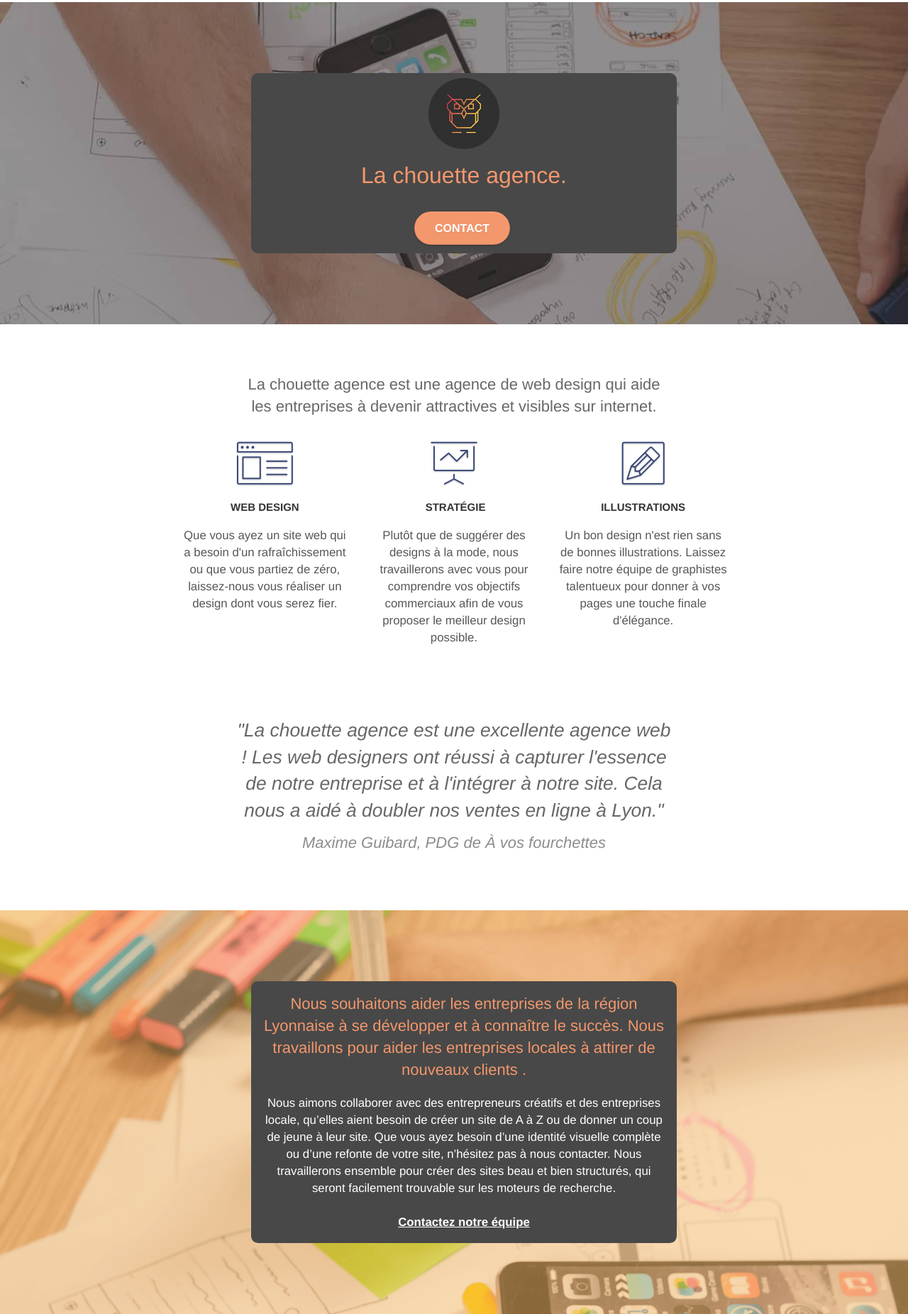
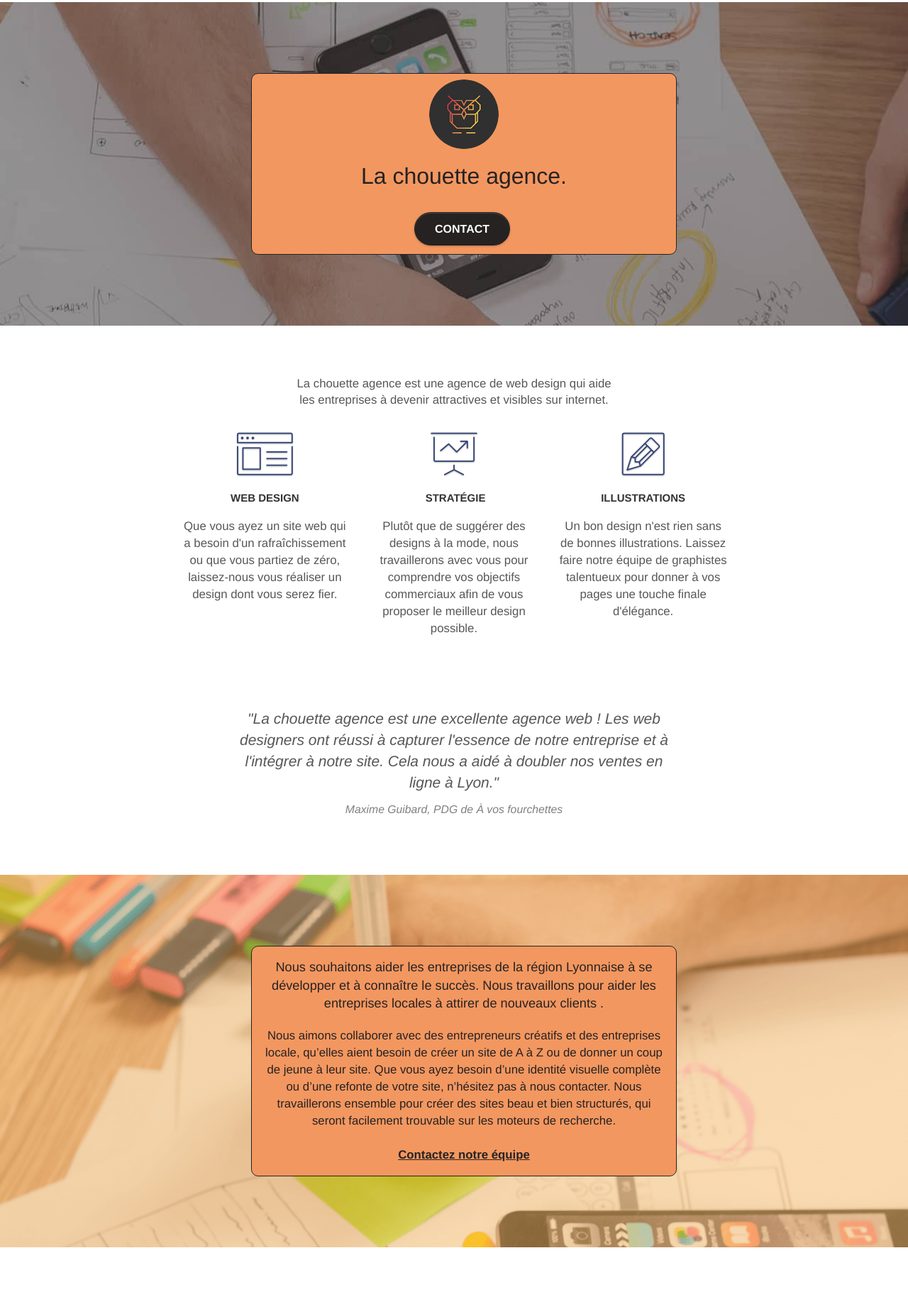
Before and after one commit to TomBoyer/TomBoyer_4_10012022, a plain HTML site: page index.html in a window 1280 px wide. Shown: the part 89-1941 px from the top of the page at 71% size. Drawn offline with Linux system fonts and the light colour scheme.

Commit message:
style index

```diff
--- a/index.html
+++ b/index.html
@@ -88,13 +88,13 @@
 			<div class="container bloc-lg">
 				<div class="row tight-width-whitespace">
 					<div class="col-sm-12 contrast-background">
-						<img src="img/logo.png" class="center-block image-resize-mode" width="100"
+						<img src="img/logo.png" class="center-block image-resize-mode border-contrast-light" width="100"
 							alt="Logo en couleurs noires et orange de la chouette agence" />
-						<h1 class="text-center hero-bloc-text tc-white ">
+						<h1 class="text-center hero-bloc-text text-contrast-dark">
 							La chouette agence.
 						</h1>
 						<div class="text-center">
-							<a href="contacts.html" class="btn btn-lg btn-clean btn-rd cta-hero btn-atomic-tangerine"
+							<a href="contacts.html" class="btn btn-lg btn-clean btn-rd cta-hero back-contrast-dark"
 								id="cta-hero" title="Bouton vers la page contacts">Contact</a>
 						</div>
 					</div>
@@ -152,8 +152,8 @@
 				</section>
 				<section class="row voffset-lg voffset">
 					<div class="col-xs-12 col-md-8 col-md-offset-2 text-center">
-						<blockquote class="img-text">
-							<p>"La chouette agence est une excellente agence web !
+						<blockquote>
+							<p class="img-text">"La chouette agence est une excellente agence web !
 								Les web designers ont réussi à capturer l'essence de notre
 								entreprise et à l'intégrer à notre site. Cela nous a aidé à
 								doubler nos ventes en ligne à Lyon."</p>
@@ -173,18 +173,18 @@
 			<div class="container bloc-lg">
 				<div class="row tight-width-whitespace">
 					<div class="col-sm-12 contrast-background">
-						<h2 class="mg-md text-center tc-white">
+						<h2 class="mg-md text-center text-contrast-dark">
 							Nous souhaitons aider les entreprises de la région Lyonnaise à se développer et à connaître
 							le succès. Nous travaillons pour aider les entreprises locales à attirer de nouveaux clients
 							.<br>
 						</h2>
-						<p class="text-center white">
+						<p class="text-center text-contrast-dark">
 							Nous aimons collaborer avec des entrepreneurs créatifs et des entreprises locale, qu’elles
 							aient besoin de créer un site de A à Z ou de donner un coup de jeune à leur site. Que vous
 							ayez besoin d’une identité visuelle complète ou d’une refonte de votre site, n’hésitez pas à
 							nous contacter. Nous travaillerons ensemble pour créer des sites beau et bien structurés,
 							qui seront facilement trouvable sur les moteurs de recherche. <br><br><a
-								class="ltc-white bold-link" href="contacts.html"
+								class="bold-link text-contrast-dark" href="contacts.html"
 								title="lien vers la page contacts">Contactez notre équipe</a><br>
 						</p>
 					</div>
@@ -263,11 +263,11 @@
 		<nav class="bloc bgc-dark-slate-blue bg-banniere d-bloc bloc-bg-texture" id="bloc-5-cta">
 			<div class="container bloc-lg">
 				<div class="row contrast-background">
-					<h2 class="mg-md text-center tc-white">
+					<h2 class="mg-md text-center text-contrast-dark">
 						Prêt pour redonner vie à votre projet ?<br>Contactez notre équipe !
 					</h2>
 					<div class="col-sm-12 text-center">
-						<a href="contacts.html" class="btn btn-atomic-tangerine btn-clean btn-rd btn-lg cta-hero"
+						<a href="contacts.html" class="btn back-contrast-dark btn-clean btn-rd btn-lg cta-hero"
 							title="lien vers formulaire de contact">Contact</a>
 					</div>
 				</div>
@@ -280,9 +280,9 @@
 			<div class="container bloc-sm">
 				<div class="row">
 					<div class="col-sm-12">
-						<p class="text-center white">
+						<h2 class="text-center text-contrast-dark">
 							La chouette agence - Agence web basée à Lyon.<br>
-						</p>
+						</h2>
 						<div class="row row-no-gutters social">
 							<div class="col-sm-3">
 								<div class="text-center">
--- a/style.css
+++ b/style.css
@@ -133,7 +133,7 @@ a:hover {
 .d-bloc h5 a,
 .d-bloc h6 a,
 .d-bloc p a {
-    color: rgba(255, 255, 255, .6);
+    color: #262222;
 }
 
 .d-bloc .a-btn:hover,
@@ -150,7 +150,7 @@ a:hover {
 .d-bloc h5 a:hover,
 .d-bloc h6 a:hover,
 .d-bloc p a:hover {
-    color: rgba(255, 255, 255, 1);
+    color: rgba(87, 87, 87, 1);
 }
 
 .d-bloc .navbar-toggle .icon-bar {
@@ -705,7 +705,7 @@ p {
 }
 
 h2 {
-    font-size: 22px;
+    font-size: 1.3em;
     line-height: 1.4em;
 }
 
@@ -1043,12 +1043,33 @@ h4 {
 }
 
 .img-text{
-    font-size: 2.2rem;
-    opacity: 0.9;
+    font-size: 1.2em;
+    /* opacity: 0.95; */
+}
+cite{
+    font-size: .9em;
 }
 .contrast-background{
-    background-color: #484848;
+    background-color: #F39760;
     padding: .5em 0.8em;
     border-radius: .7em;
     margin: 0 1em;
+    border: solid 1px #262222;
 }
+.border-contrast-light{
+    border: 1px solid #F39760;
+    border-radius: 50%;
+}
+.text-contrast-dark{
+    color: #262222!important;
+}
+.text-contrast-light{
+    color: #F39760;
+}
+.back-contrast-dark{
+    background: #262222;
+    /* color: #F39760; */
+}
+.back-contrast-dark:hover{
+    background: rgba(87, 87, 87, 1);
+}
```
Also changed, not shown: css/bootstrap.css.
